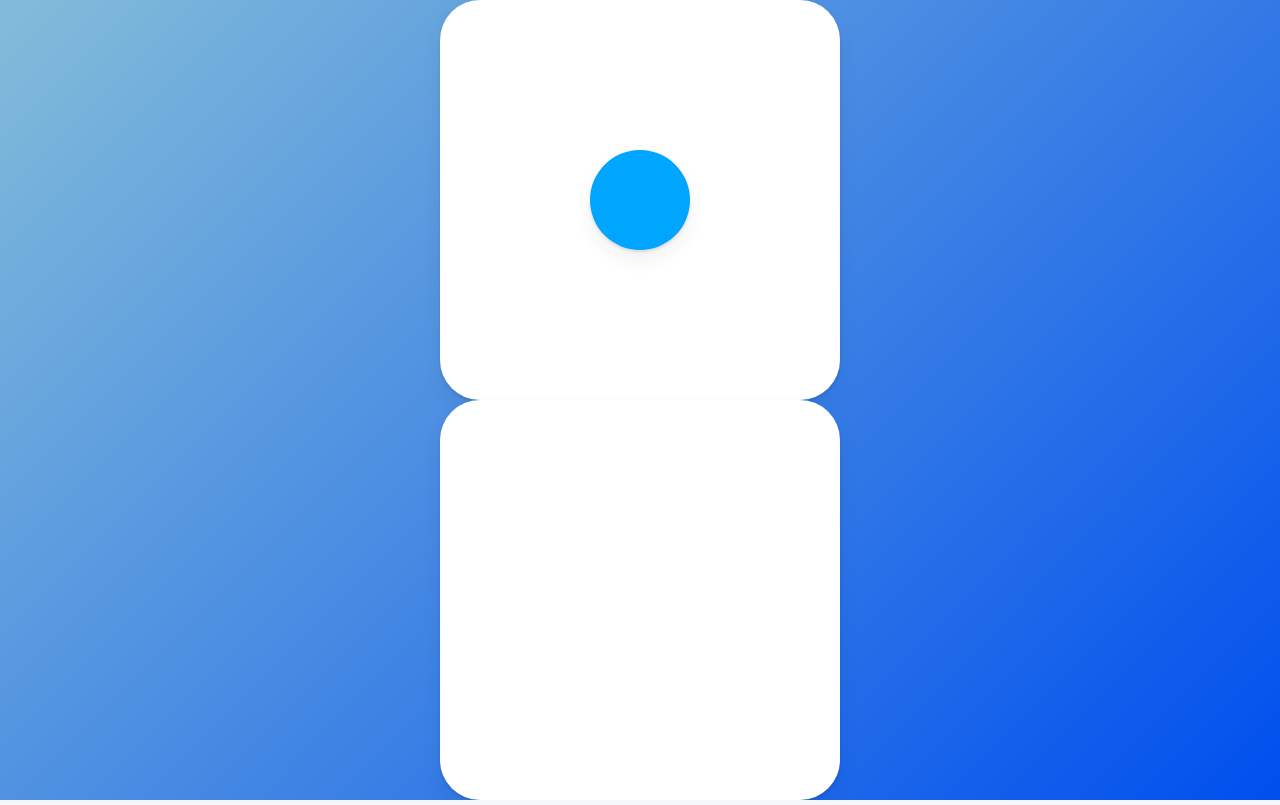
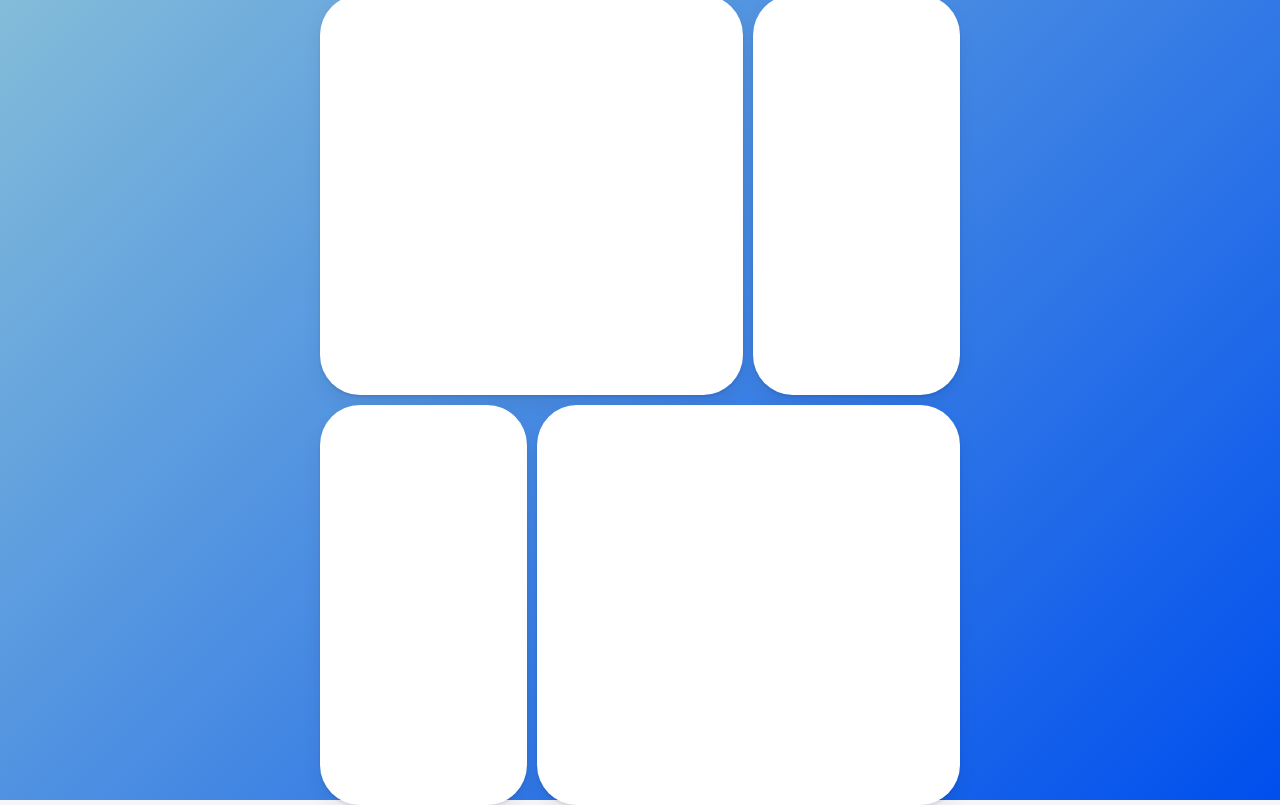
Before and after one commit to Eastynfromeast/study-react-master, a React (Create React App) app: page / in a window 1280 px wide. Built offline with nearby package versions, Linux system fonts and the light colour scheme.

Commit message:
When a new component is added that has a layoutId prop that matches an existing component, it will automatically animate out from the old component.

```diff
--- a/src/App.tsx
+++ b/src/App.tsx
@@ -74,11 +74,21 @@ const Wrapper = styled(motion.div)`
 	display: flex;
 	justify-content: space-around;
 	align-items: center;
-	flex-direction: column;
 	background: linear-gradient(135deg, rgb(131, 188, 217), rgb(0, 79, 238));
 `;
+
+const Grid = styled.div`
+	display: grid;
+	grid-template-columns: repeat(3, 1fr);
+	width: 50vw;
+	gap: 10px;
+	div:first-child,
+	div:last-child {
+		grid-column: span 2;
+	}
+`;
+
 const Box = styled(motion.div)`
-	width: 400px;
 	height: 400px;
 	background-color: rgba(255, 255, 255, 1);
 	border-radius: 40px;
@@ -88,23 +98,42 @@ const Box = styled(motion.div)`
 	box-shadow: 0 2px 3px rgba(0, 0, 0, 0.1), 0 10px 20px rgba(0, 0, 0, 0.06);
 `;
 
-const Circle = styled(motion.div)`
-	background-color: #00a5ff;
-	width: 100px;
-	height: 100px;
-	border-radius: 50px;
-	box-shadow: 0 2px 3px rgba(0, 0, 0, 0.1), 0 10px 20px rgba(0, 0, 0, 0.06);
+const Overlay = styled(motion.div)`
+	width: 100%;
+	height: 100%;
+
+	position: absolute;
+	display: flex;
+	justify-content: center;
+	align-items: center;
 `;
 
 function App() {
-	const [isClicked, setIsClicked] = useState(false);
-	const toggleIsClicked = () => setIsClicked(prev => !prev);
+	const [id, setId] = useState<null | string>();
+	const closeOverlay = () => {
+		setId(null);
+	};
 	return (
 		<>
 			<GlobalStyle />
-			<Wrapper onClick={toggleIsClicked}>
-				<Box>{!isClicked ? <Circle layoutId="circle" style={{ borderRadius: "50px" }} /> : null}</Box>
-				<Box>{isClicked ? <Circle layoutId="circle" style={{ borderRadius: 0, scale: 2 }} /> : null}</Box>
+			<Wrapper>
+				<Grid>
+					{["1", "2", "3", "4"].map(n => (
+						<Box key={n} layoutId={n} onClick={() => setId(n)} />
+					))}
+				</Grid>
+				<AnimatePresence>
+					{id ? (
+						<Overlay
+							initial={{ backgroundColor: "rgba(0,0,0,0)" }}
+							animate={{ backgroundColor: "rgba(0,0,0,.5)" }}
+							exit={{ backgroundColor: "rgba(0,0,0,0)" }}
+							onClick={closeOverlay}
+						>
+							<Box layoutId={id} style={{ width: "50vw", height: 400 }} />
+						</Overlay>
+					) : null}
+				</AnimatePresence>
 			</Wrapper>
 		</>
 	);
```
